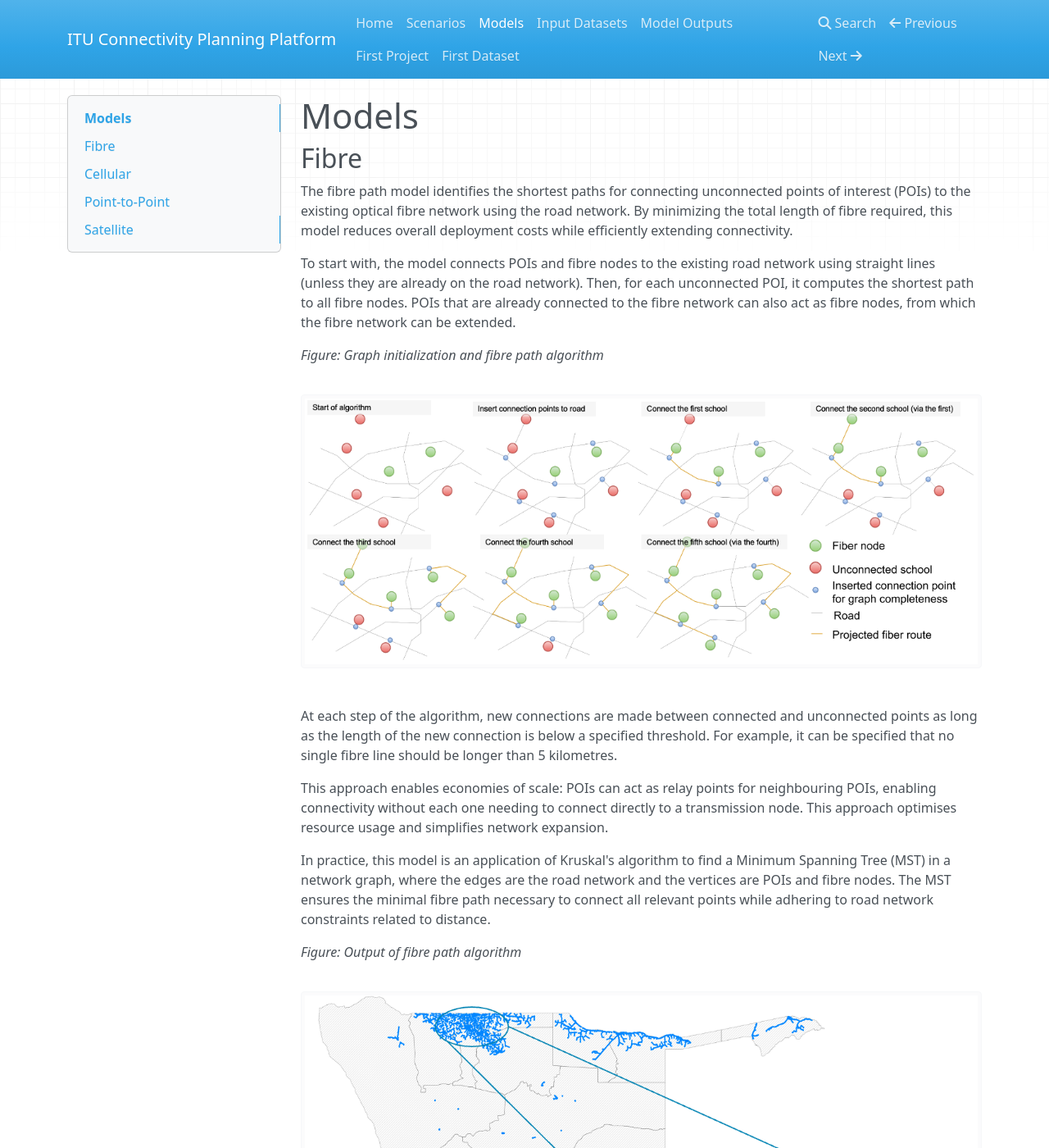
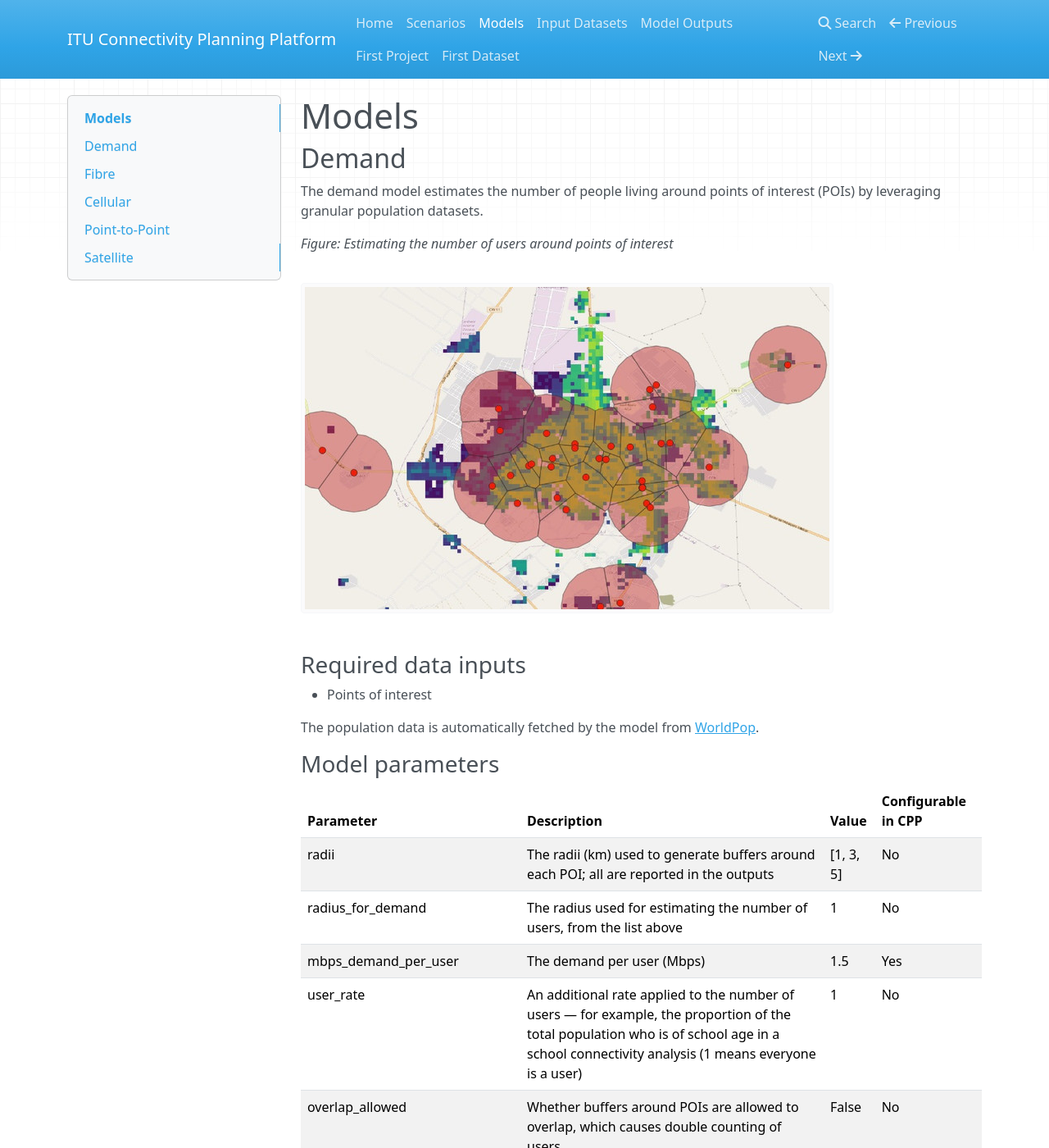
Before and after one commit to FNS-Division/cpp-user-guide, an MkDocs documentation site: the page built from docs/models.md, in a window 1280 px wide and 1400 px high. Shown: the whole window at 82% size. Built offline with MkDocs 1.6.1, drawn with Linux system fonts in a browser that asks for light colours; nearby versions of some CDN libraries; some of the changed text lies outside the part shown.

Commit message:
Add demand model section with parameters and estimation figure

```diff
--- a/docs/models.md
+++ b/docs/models.md
@@ -1,4 +1,29 @@
 # Models
+
+## Demand
+
+The demand model estimates the number of people living around points of interest (POIs) by leveraging granular population datasets.
+
+_Figure: Estimating the number of users around points of interest_
+
+![demand-estimation](images/demand-buffers.jpg)
+
+### Required data inputs
+
+- Points of interest
+
+The population data is automatically fetched by the model from [WorldPop](https://hub.worldpop.org/geodata/listing?id=136).
+
+### Model parameters
+
+| Parameter | Description | Value | Configurable in CPP |
+|------------|-------------|-------|---------------------|
+| radii | The radii (km) used to generate buffers around each POI; all are reported in the outputs | [1, 3, 5] | No |
+| radius_for_demand | The radius used for estimating the number of users, from the list above | 1 | No |
+| mbps_demand_per_user | The demand per user (Mbps) | 1.5 | Yes |
+| user_rate | An additional rate applied to the number of users — for example, the proportion of the total population who is of school age in a school connectivity analysis (1 means everyone is a user) | 1 | No |
+| overlap_allowed | Whether buffers around POIs are allowed to overlap, which causes double counting of users | False | No |
+_Non-configurable parameters are hard-coded to the values shown above._
 
 ## Fibre
 
```
Also changed, not shown: docs/images/demand-buffers.jpg (added).
